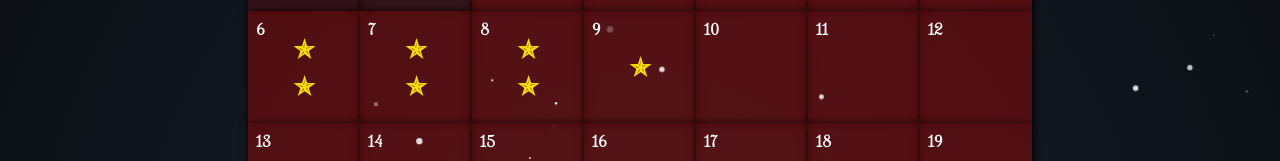
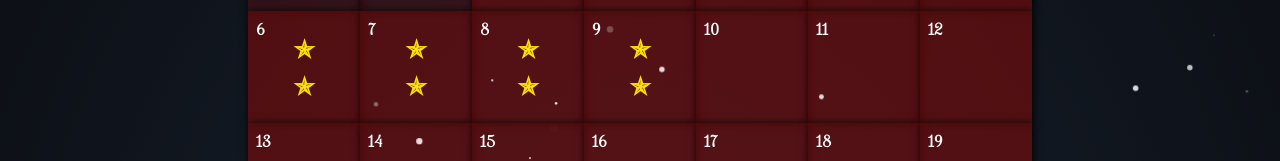
Before and after one commit to anna8810/advent2021, a React (Create React App) app: page / in a window 1280 px wide. Shown: the part 355-516 px from the top of the page. Built offline with nearby package versions, Linux system fonts and the light colour scheme.

Commit message:
Used flood fill algorithm to get the second star for day 9

```diff
--- a/src/Code.js
+++ b/src/Code.js
@@ -347,9 +347,25 @@ exports.Code = {
 
     const cols = input.length - 1
     const rows = input[0].length - 1
-    console.log("🚫 ~ rows", rows)
 
-    const lowPoints = input.reduce((points, row, y) => {
+    const clustered = input.map(row => row.slice())
+
+    const floodFill = (y, x, matrix) => {
+      if (matrix[y][x] === 9) return 0
+
+      matrix[y][x] = 9
+
+      let size = 1
+
+      if (y - 1 >= 0) size += floodFill(y - 1, x, matrix)
+      if (y + 1 < matrix.length) size += floodFill(y + 1, x, matrix)
+      if (x - 1 >= 0) size += floodFill(y, x - 1, matrix)
+      if (x + 1 < matrix[y].length) size += floodFill(y, x + 1, matrix)
+
+      return size
+    }
+
+    const output = input.reduce((output, row, y) => {
       row.forEach((point, x) => {
         const above = (y > 0 && (input[y - 1][x] <= point)) || false
         const below = (y < cols && (input[y + 1][x] <= point)) || false
@@ -357,18 +373,25 @@ exports.Code = {
         const right = (x < rows && (input[y][x + 1] <= point)) || false
 
         if (!above && !below && !left && ! right) {
-          points.push(point)
-          // console.log("🚫 ~ row.forEach ~ point", point, x, y)
+          output.lowPoints.push(point)
         }
+
+        const size = floodFill(y, x, clustered)
+        if (size > 0) {
+          output.basins.push(size)
+        }
+
       })
 
-      return points
-    }, [])
+      return output
+    }, { lowPoints: [], basins: [] })
 
-    console.log("🚫 ~ first ~ lowPoints", lowPoints)
-    const first = lowPoints.reduce((riskLevel, height) => {
+    const first = output.lowPoints.reduce((riskLevel, height) => {
       return riskLevel + height + 1
     }, 0)
-    return { first, second: false }
+
+    const second = output.basins.sort((a, b) => b - a).slice(0, 3).reduce((result, size) => result * size, 1)
+
+    return { first, second }
   }
 }
```
